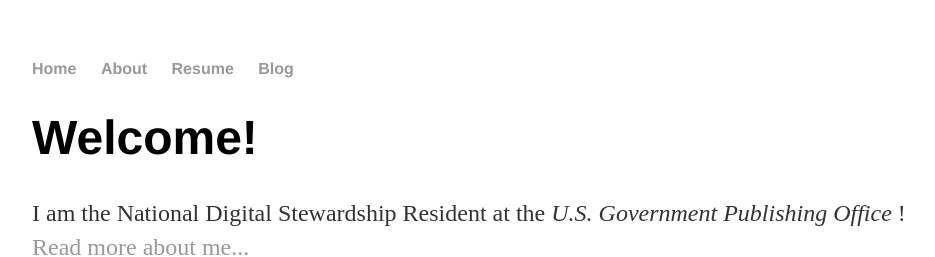
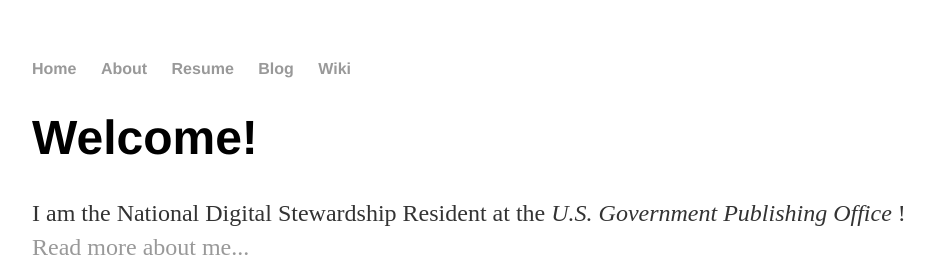
Before and after one commit to jessicatieman/jessicatieman.github.io, a Jekyll site: the page built from index.html, in a window 1280 px wide. Shown: the top 257 px of the page, without its empty margins (160-1095 px from the left). Built offline with Jekyll 4.4.1, drawn with Linux system fonts in a browser that asks for light colours.

Commit message:
Update default.html

```diff
--- a/_layouts/default.html
+++ b/_layouts/default.html
@@ -11,7 +11,8 @@
 	        	<li><a href="/about">About</a></li>
         		<li><a href="/resume">Resume</a></li>
         		<li><a href="/blog">Blog</a></li>
-    		</ul>
+        		<li><a href="https://github.com/jessicatieman/jessicatieman.github.io/wiki">Wiki</a></li>
+         	</ul>
 		</nav>
 		<div class="container">
 
```
